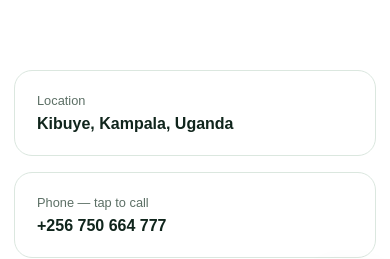
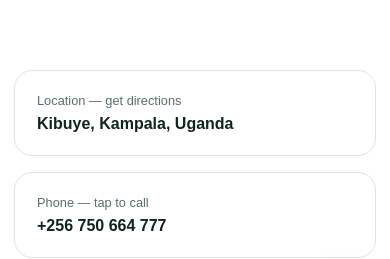
Before and after one commit to Bafakyiivan/Bweza-Pharmacy, a Next.js app: page /contact in a window 390 px wide. Shown: the part 441-700 px from the top of the page. Built offline with nearby package versions, Linux system fonts and the light colour scheme; no server answers.

Commit message:
Growth foundation: update app/contact/page.tsx

```diff
--- a/app/contact/page.tsx
+++ b/app/contact/page.tsx
@@ -19,17 +19,17 @@ export default function ContactPage() {
     <PageHero eyebrow="Contact" title="Talk to Bweza Pharmacy." description="Choose the most convenient contact route for a product, pharmacy service, prescription or organisational supply enquiry." />
     <section className="section"><div className="container">
       <div className="contact-cards" id="confirm-details">
-        <div className="contact-card"><span>Location</span><strong>{site.location}</strong></div>
-        <a className="contact-card" href={phoneHref()} aria-label={`Call Bweza Pharmacy on ${site.phone}`}><span>Phone — tap to call</span><strong className={!site.phone ? "confirmation" : undefined}>{value(site.phone, "Awaiting confirmation")}</strong></a>
-        <a className="contact-card" href={`mailto:${site.email}`} aria-label={`Email Bweza Pharmacy at ${site.email}`}><span>Email — tap to send</span><strong className={!site.email ? "confirmation" : undefined}>{value(site.email, "Awaiting confirmation")}</strong></a>
+        <a className="contact-card" href={site.directionsUrl} target="_blank" rel="noreferrer" data-conversion="directions_click" data-intent="visit" data-location="contact_card"><span>Location — get directions</span><strong>{site.location}</strong></a>
+        <a className="contact-card" href={phoneHref()} aria-label={`Call Bweza Pharmacy on ${site.phone}`} data-conversion="phone_click" data-intent="general" data-location="contact_card"><span>Phone — tap to call</span><strong className={!site.phone ? "confirmation" : undefined}>{value(site.phone, "Awaiting confirmation")}</strong></a>
+        <a className="contact-card" href={`mailto:${site.email}`} aria-label={`Email Bweza Pharmacy at ${site.email}`} data-conversion="email_click" data-intent="general" data-location="contact_card"><span>Email — tap to send</span><strong className={!site.email ? "confirmation" : undefined}>{value(site.email, "Awaiting confirmation")}</strong></a>
         <div className="contact-card"><span>Business hours</span><strong className={!site.hours ? "confirmation" : undefined}>{value(site.hours, "Awaiting confirmation")}</strong></div>
       </div>
       {!site.phone || !site.whatsapp || !site.email || !site.hours ? <div className="notice" style={{ marginTop: 24 }}><strong>Before launch:</strong> Bweza Pharmacy must confirm its public phone number, WhatsApp number, email address and business hours. They have intentionally not been invented.</div> : null}
     </div></section>
     <section className="section section-soft"><div className="container form-shell">
-      <div><p className="eyebrow">General enquiry</p><h2 className="heading" style={{ fontSize: "clamp(2rem,3.5vw,3rem)" }}>How can we <span>help?</span></h2><p className="lead">Send a short, clear message. Do not include sensitive health information here; use the prescription route where appropriate.</p><div className="button-row"><a className="button button-magenta" href={wa} target={isExternalWhatsApp ? "_blank" : undefined} rel={isExternalWhatsApp ? "noreferrer" : undefined}>Open WhatsApp</a></div></div>
+      <div><p className="eyebrow">General enquiry</p><h2 className="heading" style={{ fontSize: "clamp(2rem,3.5vw,3rem)" }}>How can we <span>help?</span></h2><p className="lead">Send a short, clear message. Do not include sensitive health information here; use the prescription route where appropriate.</p><div className="button-row"><a className="button button-magenta" href={wa} target={isExternalWhatsApp ? "_blank" : undefined} rel={isExternalWhatsApp ? "noreferrer" : undefined} data-conversion="whatsapp_click" data-intent="general_enquiry" data-location="contact_page">Open WhatsApp</a></div></div>
       <GoogleEnquiryForm />
     </div></section>
-    <section className="section"><div className="container">{site.mapEmbedUrl ? <iframe title="Map showing Bweza Pharmacy" src={site.mapEmbedUrl} width="100%" height="400" style={{ border: 0, borderRadius: 24 }} loading="lazy" referrerPolicy="no-referrer-when-downgrade" /> : <div className="map-placeholder"><div><p className="eyebrow">Kibuye, Kampala</p><h2>Exact map pin awaiting confirmation</h2><p className="lead">The verified Google Maps location will be embedded here before launch.</p></div></div>}</div></section>
+    <section className="section"><div className="container"><div className="section-head"><div><p className="eyebrow">Visit Bweza Pharmacy</p><h2 className="heading">Find us in <span>Kibuye, Kampala.</span></h2></div><a className="button" href={site.directionsUrl} target="_blank" rel="noreferrer" data-conversion="directions_click" data-intent="visit" data-location="map_section">Get directions</a></div>{site.mapEmbedUrl ? <iframe title="Map showing Bweza Pharmacy" src={site.mapEmbedUrl} width="100%" height="400" style={{ border: 0, borderRadius: 24 }} loading="lazy" referrerPolicy="no-referrer-when-downgrade" /> : <div className="map-placeholder"><div><p className="eyebrow">Kibuye, Kampala</p><h2>Exact map pin awaiting confirmation</h2><p className="lead">The verified Google Maps location will be embedded here before launch.</p></div></div>}</div></section>
   </>;
 }
```
